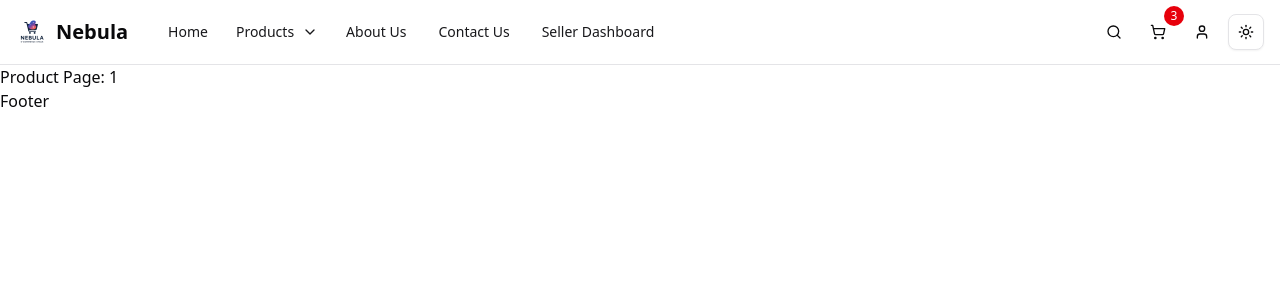
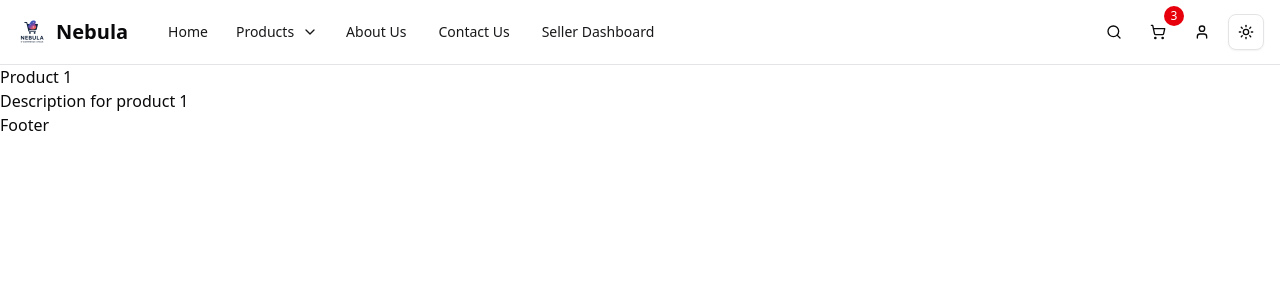
Before and after one commit to klrab3490/nebula-ecommerce-stack, a Next.js app: page /product/1 in a window 1280 px wide. Shown: the top 300 px of the page. Built offline with nearby package versions, Linux system fonts and the light colour scheme.

Commit message:
feat: implement ProductPage component with product data fetching; add SellerProducts component

```diff
--- a/app/product/[id]/page.tsx
+++ b/app/product/[id]/page.tsx
@@ -1,15 +1,33 @@
 "use client"
 
-import React from 'react'
+import React, { useEffect, useState, use } from 'react';
 
-type Props = {
-    params: {
-        id: string
+export default function ProductPage(props: { params: Promise<{ id: string }> }) {
+    const params = use(props.params);
+    const { id } = params;
+    const [product, setProduct] = useState<{ name: string; description: string } | null>(null);
+
+    useEffect(() => {
+        // Simulate fetching product data
+        async function fetchProduct() {
+            // Replace with actual API call
+            const data = {
+                name: `Product ${id}`,
+                description: `Description for product ${id}`,
+            };
+            setProduct(data);
+        }
+        fetchProduct();
+    }, [id]);
+
+    if (!product) {
+        return <div>Loading...</div>;
     }
+
+    return (
+        <div>
+            <h1>{product.name}</h1>
+            <p>{product.description}</p>
+        </div>
+    );
 }
-
-export default function page({ params }: Props) {
-  return (
-    <div>Product Page: {params.id}</div>
-  )
-}
--- a/app/seller/product-list/page.tsx
+++ b/app/seller/product-list/page.tsx
@@ -0,0 +1,7 @@
+import React from 'react'
+
+export default function SellerProducts() {
+  return (
+    <div>Seller Products</div>
+  )
+}
```
